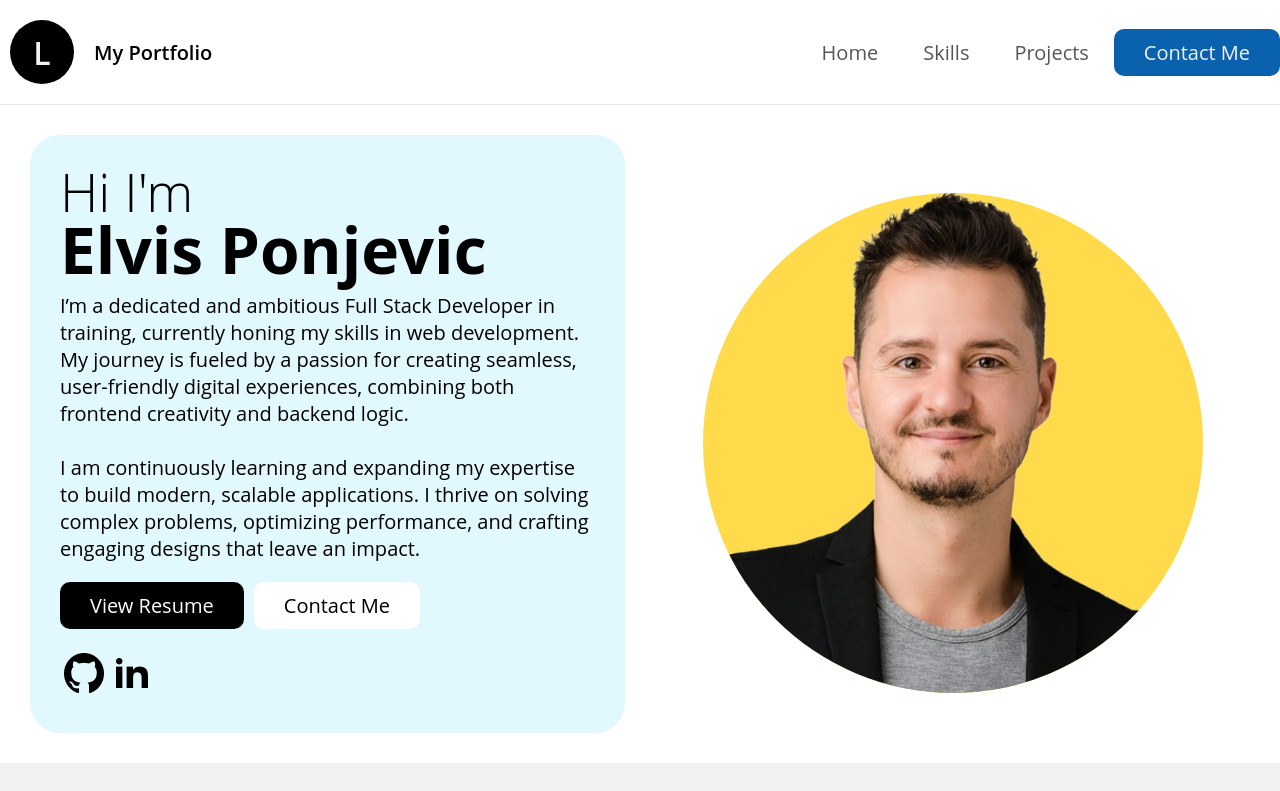
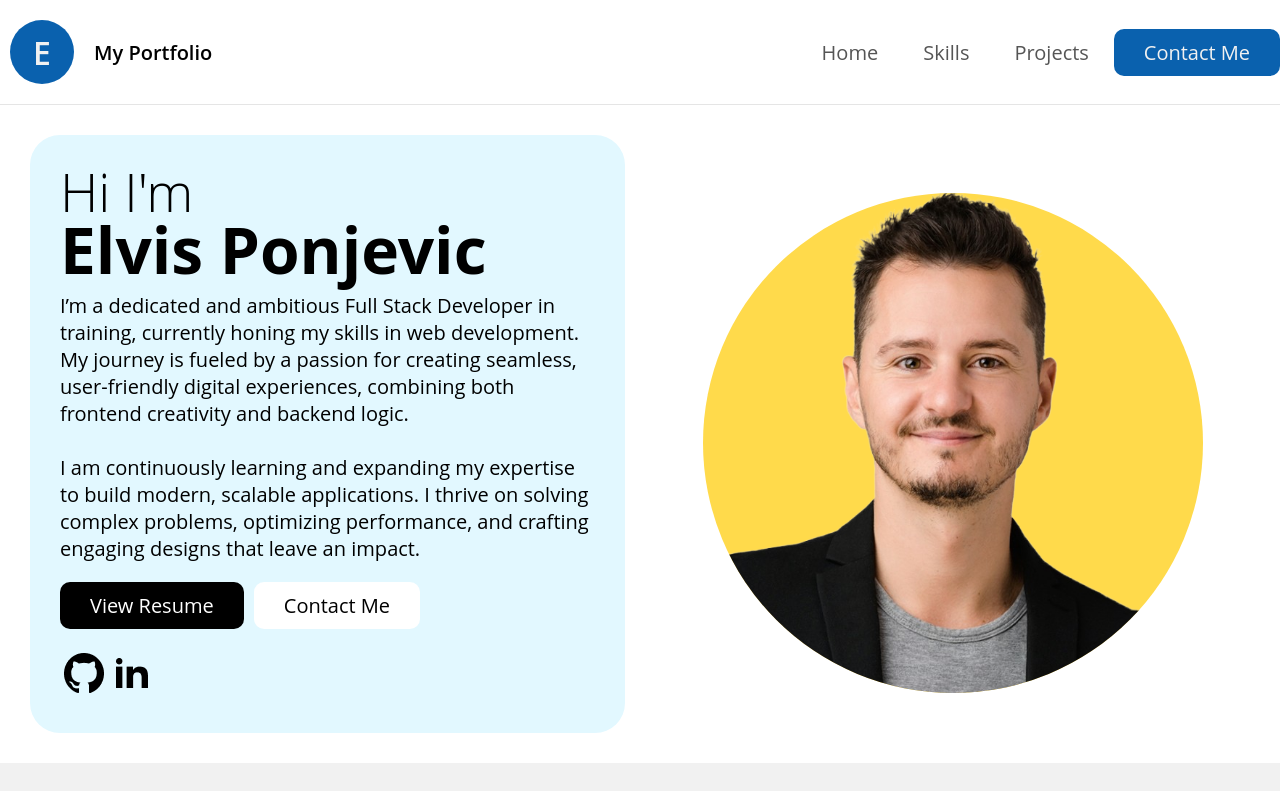
Before and after one commit to Evip88/Portfolio, a Next.js app: page / in a window 1280 px wide. Shown: the top 791 px of the page. Built offline with nearby package versions, Linux system fonts and the light colour scheme.

Commit message:
change hero

```diff
--- a/app/globals.css
+++ b/app/globals.css
@@ -50,18 +50,25 @@ header {
 		align-items:center;
 		font-weight:600;
 		color: var(--base-800);
+		text-decoration: none;
 
 		.logo {
 			display:flex;
 			align-items:center;
 			justify-content:center;
 			font-size:32px;
-			background-color: var(--base-800);
+			background-color: var(--blue);
 			color: var(--base-100);
 			height:64px;
 			width:64px;
 			margin-right:20px;
 			border-radius:50%;
+			&:hover {
+
+				background-color: var(--yellow);
+
+			}
+
 		}
 		.logo-text {
 			flex:1;
--- a/app/page.tsx
+++ b/app/page.tsx
@@ -14,7 +14,7 @@ export default function Home() {
     <>
       <header>
          <a href="#" className="logo-holder">
-          <div className="logo">L</div>
+          <div className="logo">E</div>
           <div className="logo-text">My Portfolio</div>
         </a>
         <nav>
@@ -210,8 +210,8 @@ I am eager to collaborate, innovate, and grow, bringing value to every project I
 			<div className="chatbot-blue">
 				<div className="chat-info">
 					<h3>Azure AI Chatbot</h3>
-					<p>I&apos;ve put together a chatbot here which knows all my skills, work experience and has a copy of my CV/Resume. You can use it to ask questions about me to get a better idea of who I am and what I&apos;ve done.</p>
-					<p>You can also download my resume here if you want to take a look at it.  I&apos;m currently looking for new opportunities so if you have a project you think I&apos;d be a good fit for, please get in touch!</p>
+					<p>I've built an interactive chatbot that knows all about my skills, experience, and career journey—it even has a copy of my resume! Feel free to ask it anything to learn more about what I bring to the table.</p>
+					<p>If you're looking for a passionate and skilled developer, I'd love to connect! You can also download my resume here and see how my expertise aligns with your needs. Let's build something amazing together! 🚀</p>
 					<a href="./Sample_Resume_Template.pdf" className="button black">Download Resume</a>
 				</div>
 				<div className="chat-box">
```
